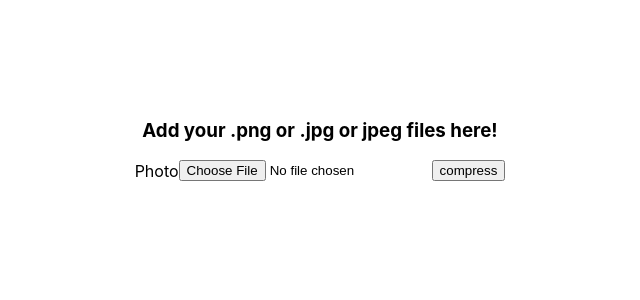
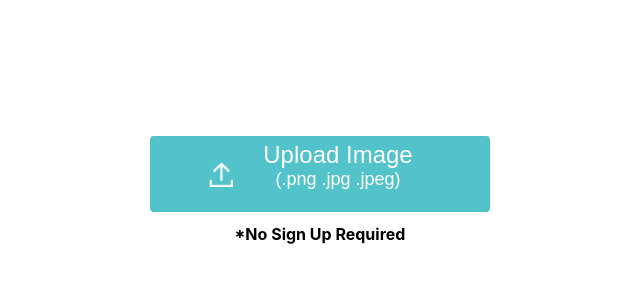
Before and after one commit to ahebwa49/nano-png-fe, a React (Create React App) app: page / in a window 1280 px wide. Shown: the top 300 px of the page, without its empty margins (320-960 px from the left). Built offline with nearby package versions, Linux system fonts and the light colour scheme.

Commit message:
style the upload button

```diff
--- a/src/App.js
+++ b/src/App.js
@@ -1,30 +1,42 @@
 import React from "react";
 import { connect } from "react-redux";
-import { photoCompressFetch, photoDownloadFetch } from "./actions/actions";
+import {
+  photoCompressFetch,
+  photoDownloadFetch,
+  uploadNewImage,
+  removeOldImage
+} from "./actions/actions";
+
+let id = 0;
+let newImage;
 
 class App extends React.Component {
   constructor(props) {
     super(props);
-    this.state = {
-      photo: null
-    };
+    this.state = {};
   }
 
-  handlePhotoChange = e => {
-    this.setState({
-      photo: e.target.files[0]
-    });
+  triggerInputFile = () => this.fileInput.click();
+  handlePhotoChange = async e => {
+    e.persist();
+    if (e.target.files.length === 1 && this.props.images.length === 0) {
+      newImage = e.target.files[0];
+      newImage.id = id++;
+      await this.props.uploadNewImage(newImage);
+      this.handleSubmit();
+    } else if (e.target.files.length === 1 && this.props.images.length > 0) {
+      await this.props.removeOldImage();
+      newImage = e.target.files[0];
+      newImage.id = id++;
+      await this.props.uploadNewImage(newImage);
+      this.handleSubmit();
+    }
   };
 
-  handleSubmit = e => {
-    e.preventDefault();
-    this.setState({
-      compressing: true
-    });
-
+  handleSubmit = () => {
     let formData = new FormData();
 
-    formData.append("avatar", this.state.photo);
+    formData.append("avatar", newImage);
 
     this.props.photoCompressFetch(formData);
   };
@@ -35,58 +47,49 @@ class App extends React.Component {
     this.props.photoDownloadFetch(filename);
   };
   render() {
-    const { photo } = this.state;
     let { image } = this.props;
 
-    let sizeInkBs;
+    let oldSizeInkBs;
     let newSizeInkBs;
     let percentageDecrease;
 
-    if (photo) {
-      sizeInkBs = photo.size / 1000;
-    }
-
     if (image.finished) {
+      oldSizeInkBs = image.originalFileSizeInBytes / 1000;
       newSizeInkBs = image.newFileSizeInBytes / 1000;
-      percentageDecrease = Math.round(100 - (newSizeInkBs / sizeInkBs) * 100);
+      percentageDecrease = Math.round(
+        100 - (newSizeInkBs / oldSizeInkBs) * 100
+      );
     }
     return (
       <div className="app">
-        <h3 style={{ textAlign: "center" }}>
-          Add your .png or .jpg or jpeg files here!
-        </h3>
-        <form
-          className="form"
-          onSubmit={this.handleSubmit}
-          encType="multipart/form-data"
-        >
-          <div className="form-group">
-            <label htmlFor="password" className="form-label">
-              Photo
-            </label>
+        <div className="upload-btn-wrapper">
+          <button className="upload-btn" onClick={this.triggerInputFile}>
+            <input
+              accept="image/*"
+              type="file"
+              ref={fileInput => (this.fileInput = fileInput)}
+              onChange={this.handlePhotoChange}
+              multiple
+            />
+            <img src="static/img/upload.png" alt="" />
+            <div className="upload-btn-text">
+              <h2>Upload Image</h2>
+              <p>(.png .jpg .jpeg)</p>
+            </div>
+          </button>
+          <p>*No Sign Up Required</p>
+        </div>
+        <div className="images">
+          {this.props.images.map(image => {
+            let sizeInkBs;
+            sizeInkBs = image.size / 1000;
 
-            <input
-              type="file"
-              id="photo"
-              name="photo"
-              onChange={this.handlePhotoChange}
-              required
-            />
-            {/* <input type="file" name="gallery" multiple /> */}
-          </div>
-          <div className="button-div">
-            <button type="submit" className="form-button">
-              compress
-            </button>
-          </div>
-        </form>
-        <div className="images">
-          {this.state.photo && (
-            <div className="image">
-              <div className="imageName">{this.state.photo.name}</div>
-              {this.state.photo && (
+            return (
+              <div className="image" key={image.id}>
+                <div className="imageName">{image.name}</div>
+
                 <div className="imageSize">{`${sizeInkBs} KB`}</div>
-              )}
+
                 {this.props.image.isCompressing && (
                   <div className="compressing">compressing ...</div>
                 )}
@@ -109,7 +112,8 @@ class App extends React.Component {
                   <div className="imageSize">{`-${percentageDecrease} %`}</div>
                 )}
               </div>
-          )}
+            );
+          })}
         </div>
       </div>
     );
@@ -117,11 +121,11 @@ class App extends React.Component {
 }
 
 const mapStateToProps = state => {
-  // console.log(state.image);
   return {
     error: state.error,
     user: state.user,
-    image: state.image
+    image: state.image,
+    images: state.images
   };
 };
 
@@ -131,6 +135,12 @@ const mapDispatchToProps = dispatch => ({
   },
   photoDownloadFetch: filename => {
     dispatch(photoDownloadFetch(filename));
+  },
+  uploadNewImage: image => {
+    dispatch(uploadNewImage(image));
+  },
+  removeOldImage: () => {
+    dispatch(removeOldImage());
   }
 });
 
--- a/src/actions/actions.js
+++ b/src/actions/actions.js
@@ -1,5 +1,7 @@
 export const ADD = "ADD";
 export const COMPRESS = "COMPRESS";
+export const UPLOAD = "UPLOAD";
+export const REMOVE = "REMOVE";
 
 export const photoCompressFetch = formData => {
   return dispatch => {
@@ -26,7 +28,7 @@ export const photoCompressFetch = formData => {
 export const photoDownloadFetch = data => {
   return dispatch => {
     const filename = data;
-    console.log(filename);
+    // console.log(filename);
     return fetch(`https://backend.tinierpng.com/api/download/${filename}`, {
       method: "GET",
       credentials: "include"
@@ -43,6 +45,13 @@ export const photoDownloadFetch = data => {
   };
 };
 
+export const uploadNewImage = image => {
+  return {
+    type: UPLOAD,
+    image: image
+  };
+};
+
 export const addCompressed = data => {
   return {
     type: ADD,
@@ -55,3 +64,9 @@ export const compressImage = () => {
     type: COMPRESS
   };
 };
+
+export const removeOldImage = () => {
+  return {
+    type: REMOVE
+  };
+};
--- a/src/index.css
+++ b/src/index.css
@@ -45,13 +45,15 @@ code {
 
 .images {
   display: flex;
-  /* border: 1px solid green; */
+  flex-direction: column;
   justify-content: center;
+  /* border: 1px solid red; */
 }
 
 .image {
   display: flex;
   margin-top: 20px;
+  justify-content: center;
   /* border: 1px solid red; */
 }
 
@@ -77,3 +79,76 @@ code {
   margin-right: 20px;
   /* color: green; */
 }
+
+/* Upload button */
+
+.upload-btn-wrapper {
+  margin-left: auto;
+  margin-right: auto;
+  margin-top: 36px;
+  width: 340px;
+  height: 110px;
+  display: block;
+  justify-content: center;
+  align-items: center;
+}
+
+.upload-btn-wrapper p {
+  margin-left: auto;
+  margin-right: auto;
+  margin-top: 12px;
+  font-size: 16px;
+  font-weight: bold;
+  text-align: center;
+  /* border: 1px solid blue; */
+}
+
+.upload-btn {
+  width: 340px;
+  height: 76px;
+  padding: 0px;
+  margin-left: auto;
+  margin-right: auto;
+  background: #52c3ca;
+  border-radius: 4px;
+  border: none;
+  display: flex;
+  justify-content: center;
+  align-items: center;
+  outline: none;
+  cursor: pointer;
+}
+
+.upload-btn img {
+  width: 24px;
+  height: 25px;
+  margin-left: 26px;
+  margin-right: 30px;
+}
+
+.upload-btn input {
+  display: none;
+}
+
+.upload-btn-text {
+  display: block;
+  justify-content: center;
+  align-items: center;
+  margin-right: 44px;
+}
+
+.upload-btn h2 {
+  color: #ffffff;
+  font-size: 24px;
+  font-weight: normal;
+  font-style: normal;
+  margin: 0px;
+}
+
+.upload-btn p {
+  color: #ffffff;
+  font-size: 18px;
+  margin-top: 0px;
+  font-weight: normal;
+  font-style: normal;
+}
--- /dev/null
+++ b/src/reducers/imageUploadReducer.js
@@ -0,0 +1,20 @@
+import { UPLOAD } from "../actions/actions";
+import { REMOVE } from "../actions/actions";
+
+const defaultState = [];
+export const imageUploadReducer = (state = defaultState, action) => {
+  switch (action.type) {
+    case UPLOAD:
+      return [...state, action.image];
+      // eslint-disable-next-line
+      break;
+
+    case REMOVE:
+      return defaultState;
+      // eslint-disable-next-line
+      break;
+
+    default:
+      return state;
+  }
+};
--- a/src/reducers/rootReducer.js
+++ b/src/reducers/rootReducer.js
@@ -2,9 +2,11 @@ import { combineReducers } from "redux";
 import { userReducer } from "./userReducer";
 import { errorMessageReducer } from "./errorMessageReducer";
 import { imageReducer } from "./imageReducer";
+import { imageUploadReducer } from "./imageUploadReducer";
 
 export const rootReducer = combineReducers({
   user: userReducer,
   error: errorMessageReducer,
-  image: imageReducer
+  image: imageReducer,
+  images: imageUploadReducer
 });
```
Also changed, not shown: public/static/img/upload.png (added). Lines whose indentation alone changed are shown as unchanged.
